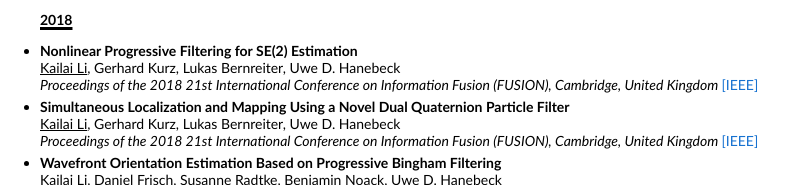
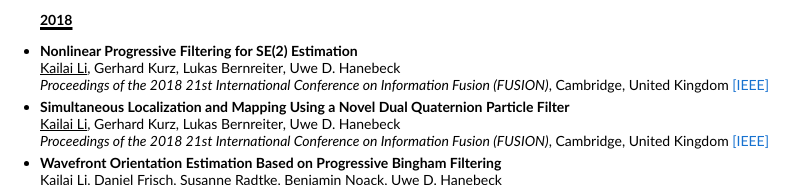
Before and after one commit to kailaili/kailaili.github.io, a plain HTML site: page index.html in a window 1280 px wide. Shown: the part 3256-3441 px from the top of the page, 140-947 px from the left. Drawn offline with Linux system fonts and the light colour scheme.

Commit message:
fixed minor

```diff
--- a/index.html
+++ b/index.html
@@ -327,13 +327,13 @@
         <li>
             <strong>Nonlinear Progressive Filtering for SE(2) Estimation</strong><br>
             <u>Kailai Li</u>, Gerhard Kurz, Lukas Bernreiter, Uwe D. Hanebeck<br>
-            <em>Proceedings of the 2018 21st International Conference on Information Fusion (FUSION), Cambridge, United Kingdom </em> <a href="https://doi.org/10.23919/ICIF.2018.8455231">[IEEE]</a>
+            <em>Proceedings of the 2018 21st International Conference on Information Fusion (FUSION)</em>, Cambridge, United Kingdom <a href="https://doi.org/10.23919/ICIF.2018.8455231">[IEEE]</a>
         </li>
         <p class="" style="margin: 5px;"></p>
         <li>
             <strong>Simultaneous Localization and Mapping Using a Novel Dual Quaternion Particle Filter</strong><br>
             <u>Kailai Li</u>, Gerhard Kurz, Lukas Bernreiter, Uwe D. Hanebeck<br>
-            <em>Proceedings of the 2018 21st International Conference on Information Fusion (FUSION), Cambridge, United Kingdom </em> <a href="https://doi.org/10.23919/ICIF.2018.8455347">[IEEE]</a>
+            <em>Proceedings of the 2018 21st International Conference on Information Fusion (FUSION)</em>, Cambridge, United Kingdom <a href="https://doi.org/10.23919/ICIF.2018.8455347">[IEEE]</a>
         </li>
         <p class="" style="margin: 5px;"></p>
         <li>
```
